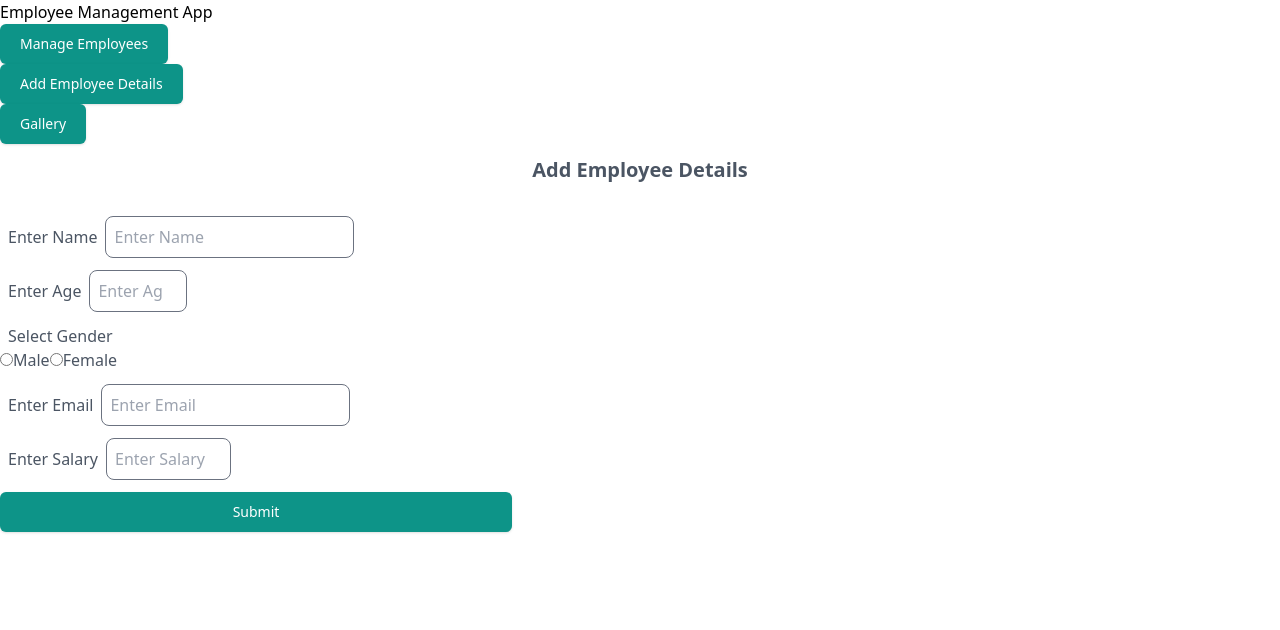
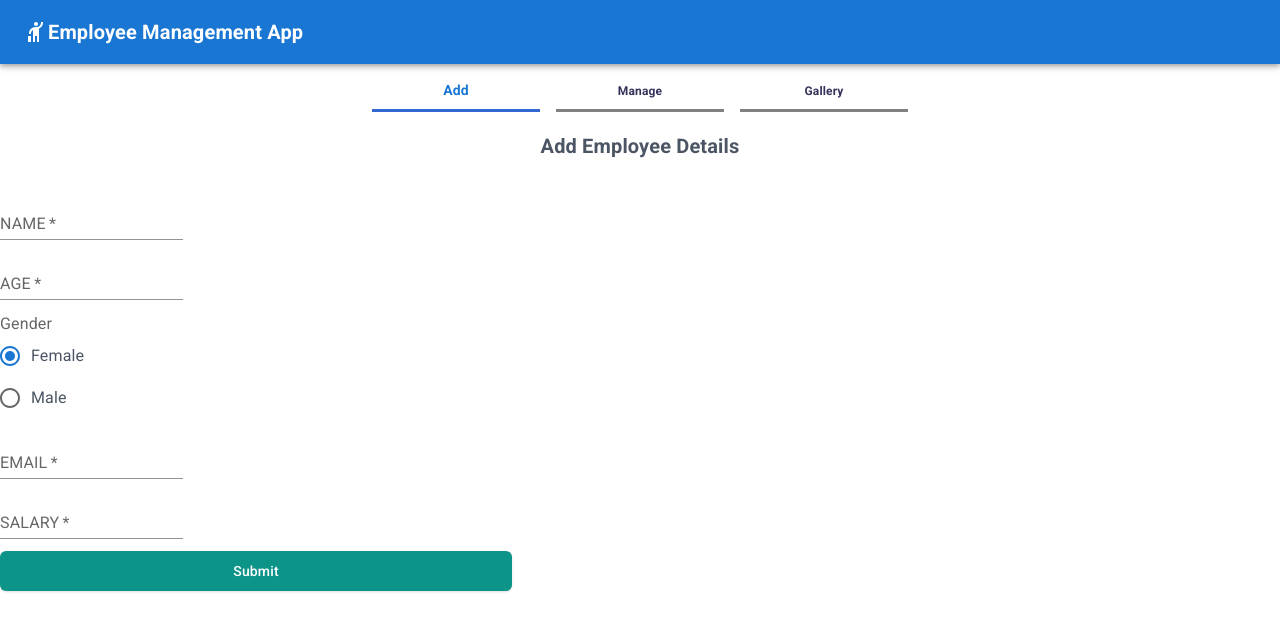
Before and after one commit to Abhishekbulbule/Management-app, a React (Vite) app: page /add in a window 1280 px wide. Shown: the top 630 px of the page. Built offline with nearby package versions, Linux system fonts and the light colour scheme.

Commit message:
Updating ui to mui

```diff
--- a/index.html
+++ b/index.html
@@ -1,11 +1,17 @@
-<!doctype html>
+<!DOCTYPE html>
 <html lang="en">
   <head>
     <meta charset="UTF-8" />
     <link rel="icon" type="image/svg+xml" href="/vite.svg" />
     <meta name="viewport" content="width=device-width, initial-scale=1.0" />
     <title>Vite + React</title>
-    <link rel="stylesheet" href="index.css">
+    <link rel="stylesheet" href="index.css" />
+    <link rel="preconnect" href="https://fonts.googleapis.com" />
+    <link rel="preconnect" href="https://fonts.gstatic.com" crossorigin />
+    <link
+      rel="stylesheet"
+      href="https://fonts.googleapis.com/css2?family=Roboto:wght@300;400;500;700&display=swap"
+    />
   </head>
   <body>
     <div id="root"></div>
--- a/package.json
+++ b/package.json
@@ -13,6 +13,11 @@
     "preview": "vite preview"
   },
   "dependencies": {
+    "@emotion/react": "^11.13.3",
+    "@emotion/styled": "^11.13.0",
+    "@mui/icons-material": "^6.1.3",
+    "@mui/material": "^6.1.3",
+    "@mui/x-data-grid": "^7.19.0",
     "@reduxjs/toolkit": "^2.2.7",
     "@tanstack/react-query": "^5.59.0",
     "axios": "^1.7.7",
--- a/src/AddEmployeePage.jsx
+++ b/src/AddEmployeePage.jsx
@@ -5,13 +5,22 @@ import Button from "./components/Button";
 import Label from "./components/Label";
 import Input from "./components/Input";
 import { INPUTS_DATA, LABEL_DATA } from "./StaticData";
+import {
+  FormControl,
+  FormControlLabel,
+  FormLabel,
+  RadioGroup,
+} from "@mui/material";
+
+import Radio from "@mui/material/Radio";
 
 const AddEmployeePage = () => {
   const [error, setError] = useState("");
+
   const [formData, setFormData] = useState({
     name: "",
     age: "",
-    gender: "",
+    gender: "Female",
     email: "",
     salary: "",
   });
@@ -71,35 +80,62 @@ const AddEmployeePage = () => {
       <form onSubmit={handleClick} className="form">
         {INPUTS_DATA.map((input, index) =>
           input.type === "radio" ? (
-            <div className="grid grid-rows-1" key="gender">
-              <p className="label">Select Gender</p>
+            <FormControl key={input.name}>
+              <FormLabel id="demo-controlled-radio-buttons-group">
+                Gender
+              </FormLabel>
+              <RadioGroup
+                aria-labelledby="demo-controlled-radio-buttons-group"
+                name="controlled-radio-buttons-group"
+                value={formData.gender}
+                onChange={handleValueChange}
+              >
+                <FormControlLabel
+                  name="gender"
+                  value="Female"
+                  control={<Radio />}
+                  label="Female"
+                />
+                <FormControlLabel
+                  name="gender"
+                  value="Male"
+                  control={<Radio />}
+                  label="Male"
+                />
+              </RadioGroup>
+            </FormControl>
+          ) : (
+            // <div className="grid grid-rows-1" key="gender">
+            //   {/* <p className="label">Select Gender</p> */}
 
-              <div className="flex flex-row" id="gender">
-                <Input
-                  {...INPUTS_DATA[index]}
-                  value="Male"
-                  id={INPUTS_DATA[index].options[0].id}
-                  checked={formData.gender === "Male"}
-                  onChange={handleValueChange}
-                />
-                <Label className="mx-1 " hFor="gender_male" labelText="Male" />
-                <Input
-                  {...INPUTS_DATA[index]}
-                  id={INPUTS_DATA[index].options[1].id}
-                  value="Female"
-                  checked={formData.gender === "Female"}
-                  onChange={handleValueChange}
-                />
-                <Label
-                  className="mx-1"
-                  hFor="gender_female"
-                  labelText="Female"
-                />
-              </div>
-            </div>
-          ) : (
+            //   <div className="grid grid-rows-1 gap-2" id="gender">
+            //     <Input
+            //       {...INPUTS_DATA[index]}
+            //       type="radio"
+            //       value="Male"
+            //       label="Male"
+            //       id={INPUTS_DATA[index].options[0].id}
+            //       checked={formData.gender === "Male"}
+            //       onChange={handleValueChange}
+            //     />
+            //     {/* <Label className="mx-1 " hFor="gender_male" labelText="Male" /> */}
+            //     <Input
+            //       {...INPUTS_DATA[index]}
+            //       id={INPUTS_DATA[index].options[1].id}
+            //       label="Female"
+            //       value="Female"
+            //       checked={formData.gender === "Female"}
+            //       onChange={handleValueChange}
+            //     />
+            //     {/* <Label
+            //       className="mx-1"
+            //       hFor="gender_female"
+            //       labelText="Female"
+            //     /> */}
+            //   </div>
+            // </div>
             <div className="grid grid-rows-1" key={input.id}>
-              <Label {...LABEL_DATA[index]} />
+              {/* <Label {...LABEL_DATA[index]} /> */}
               <Input
                 {...input}
                 value={formData[input.name] || ""}
--- a/src/App.jsx
+++ b/src/App.jsx
@@ -7,6 +7,7 @@ import { useEffect } from "react";
 import { getEmployees } from "./redux_app/Employee/employee";
 import { useDispatch } from "react-redux";
 import Gallery from "./Gallery";
+import { CssBaseline } from "@mui/material";
 function App() {
   const dispatch = useDispatch();
   //Fetching Data once component load
@@ -15,6 +16,7 @@ function App() {
   }, []);
   return (
     <>
+      <CssBaseline enableColorScheme />
       <Router>
         <Homepage />
         <Routes>
--- a/src/Homepage.jsx
+++ b/src/Homepage.jsx
@@ -1,22 +1,47 @@
-import React, { useEffect } from "react";
+import React, { useEffect, useState } from "react";
 import Boxes from "./components/Boxes";
 import { useDispatch } from "react-redux";
 import { getEmployees } from "./redux_app/Employee/employee";
-
+import { AppBar, Toolbar, Typography } from "@mui/material";
+import HailIcon from "@mui/icons-material/Hail";
 const Homepage = () => {
   const dispatch = useDispatch();
   useEffect(() => {
     dispatch(getEmployees());
   }, []);
+  const routes = [
+    {
+      name: "Add",
+      link: "/add",
+    },
+    {
+      name: "Manage",
+      link: "/view",
+    },
+    {
+      name: "Gallery",
+      link: "/gallery",
+    },
+  ];
   return (
-    <div className="w-[100%] h-full md:max-m-1 flex flex-wrap justify-center items-center">
-      <h1 className="text-3xl w-full my-5 md:min-m-2  text-center font-bold text-gray-800">
-        Employee Management App
-      </h1>
-      <Boxes name="Manage Employees" link="/view" />
-      <Boxes name="Add Employee Details" link="/add" />
-      <Boxes name="Gallery" link="/gallery" />
-    </div>
+    <>
+      <AppBar position="relative">
+        <Toolbar>
+          <HailIcon />
+          <Typography
+            variant="h6"
+            sx={{
+              marginY: 1,
+              fontWeight: "bold",
+              color: "",
+            }}
+          >
+            Employee Management App
+          </Typography>
+        </Toolbar>
+      </AppBar>
+      <Boxes links={routes} />
+    </>
   );
 };
 
--- a/src/components/Boxes.jsx
+++ b/src/components/Boxes.jsx
@@ -1,11 +1,38 @@
-import React from "react";
+import React, { useEffect, useState } from "react";
 import PropTypes from "prop-types";
 import { useNavigate } from "react-router-dom";
 import Button from "./Button";
+import {
+  BottomNavigation,
+  BottomNavigationAction,
+  Box,
+  Typography,
+} from "@mui/material";
+const Boxes = ({ links }) => {
+  const navigate = useNavigate();
+  const [value, setValue] = useState();
+  useEffect(() => {
+    const path = window.location.pathname;
+    switch (path) {
+      case "/view":
+        setValue(path);
+        break;
 
-const Boxes = (props) => {
-  const navigate = useNavigate();
-  const handleButtonClick = (link) => {
+      case "/add":
+        setValue(path);
+        break;
+
+      case "/gallery":
+        setValue(path);
+        break;
+
+      default:
+        setValue("/view");
+        break;
+    }
+  });
+  const handleButtonClick = (event, link) => {
+    setValue(link);
     switch (link) {
       case "/view":
         navigate(link);
@@ -24,19 +51,62 @@ const Boxes = (props) => {
     }
   };
   return (
-    <div className="m-2 text-center ">
-      <Button
-        label={props.name}
-        classes="btn"
-        onclick={() => handleButtonClick(props.link)}
-      />
-    </div>
+    <Box>
+      <BottomNavigation showLabels value={value} onChange={handleButtonClick}>
+        {/* {links.map((element, index) => ( */}
+        <BottomNavigationAction
+          sx={{
+            color: "#33335b",
+            fontWeight: "bold",
+            borderBottom: 3,
+            borderColor: "GrayText",
+            "&.Mui-selected": {
+              borderColor: "Highlight",
+            },
+            margin: 1,
+          }}
+          label={links[0].name}
+          value={links[0].link}
+        />
+        <BottomNavigationAction
+          sx={{
+            color: "#33335b",
+            borderBottom: 3,
+            borderColor: "GrayText",
+            fontWeight: "bold",
+            "&.Mui-selected": {
+              borderColor: "Highlight",
+            },
+            margin: 1,
+          }}
+          label={links[1].name}
+          value={links[1].link}
+        />
+        <BottomNavigationAction
+          sx={{
+            borderBottom: 3,
+            borderColor: "GrayText",
+            color: "#33335b",
+            fontWeight: "bold",
+            "&.Mui-selected": {
+              borderColor: "Highlight",
+            },
+            margin: 1,
+          }}
+          label={links[2].name}
+          value={links[2].link}
+        />
+        {/* ))} */}
+      </BottomNavigation>
+    </Box>
   );
 };
 
-Boxes.propTypes = {
-  name: PropTypes.string.isRequired,
-  link: PropTypes.string.isRequired,
-};
+// Boxes.propTypes = {
+//   links: {
+//     name: PropTypes.string.isRequired,
+//     link: PropTypes.string.isRequired,
+//   },
+// };
 
 export default Boxes;
--- a/src/components/Card.jsx
+++ /dev/null
@@ -1,18 +0,0 @@
-import React from "react";
-
-const Card = ({ title, url }) => {
-  return (
-    <div className="w-64 mx-auto bg-white shadow-md rounded-lg overflow-hidden">
-      <img
-        className="w-full h-48 object-cover"
-        src={url || "https://via.placeholder.com/400"}
-        alt="Card Image"
-      />
-      <div className="p-4">
-        <h2 className="text-sm font-bold mb-2">{title}</h2>
-      </div>
-    </div>
-  );
-};
-
-export default Card;
--- a/src/components/Input.jsx
+++ b/src/components/Input.jsx
@@ -1,32 +1,28 @@
+import { TextField } from "@mui/material";
 import React from "react";
 // todo static data store in const and fetch it //do regex for email
-const Input = ({
-  className,
-  type,
-  id,
-  name,
-  min,
-  max,
-  required,
-  value,
-  onChange,
-  placeholder,
-  checked,
-}) => {
+const Input = (props) => {
   return (
-    <input
-      className={className}
-      type={type}
-      id={id}
-      name={name}
-      min={min}
-      max={max}
-      required={required}
-      value={value}
-      onChange={onChange}
-      placeholder={placeholder}
-      checked={checked}
-      autoComplete={name}
+    // <input
+    //   className={className}
+    //   type={type}
+    //   id={id}
+    //   name={name}
+    //   min={min}
+    //   max={max}
+    //   required={required}
+    //   value={value}
+    //   onChange={onChange}
+    //   placeholder={placeholder}
+    //   checked={checked}
+    //   autoComplete={name}
+    // />
+
+    <TextField
+      id="standard-basic"
+      label={props.name.toUpperCase()}
+      variant="standard"
+      {...props}
     />
   );
 };
```
Also changed, not shown: src/Gallery.jsx (+9 -5 lines), src/ViewEmployeesPage.jsx (+32 -0 lines), src/components/CardComponent.jsx (added, +47 -0 lines), 1 other file (tests, documents, lock files or other folders).
